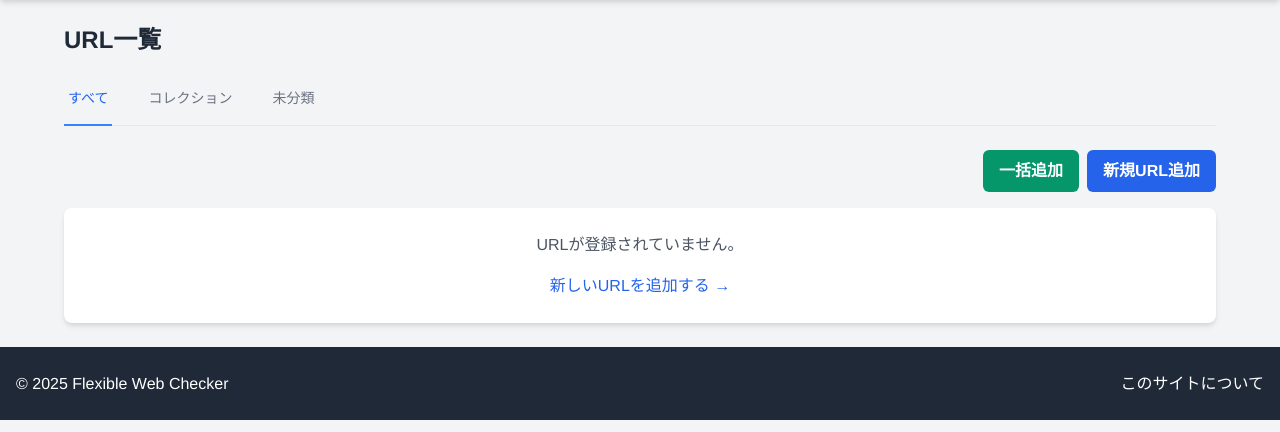
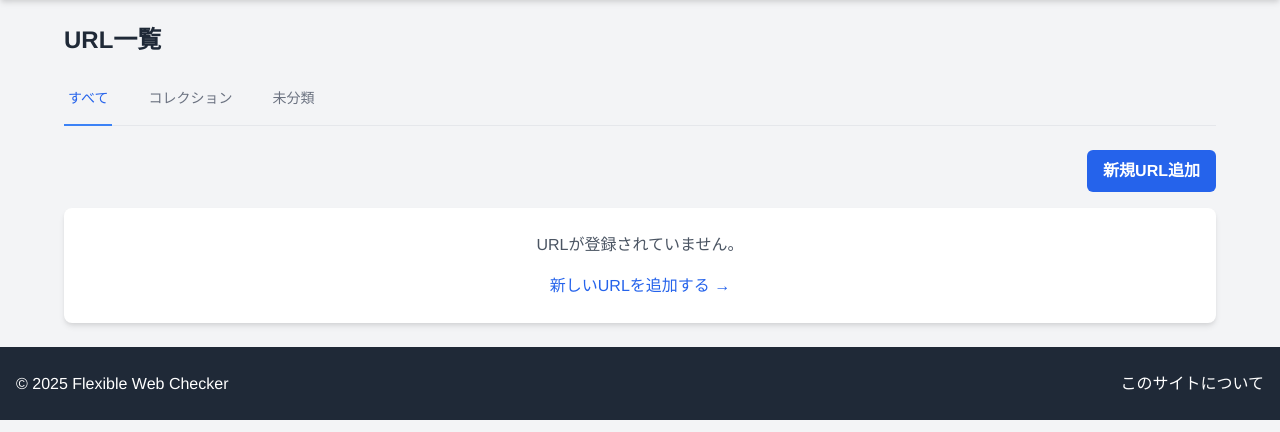
Before and after one commit to kakehashi-inc/flexible_web_checker, a Django app: page /urls/ in a window 1280 px wide. Shown: the part 52-484 px from the top of the page. Run offline with Django 4.2, Linux system fonts and the light colour scheme; the visitor is signed in with stand-in values (Sample User, id 1); data that the repository does not hold is empty; parts of the project's set-up code (start-up, migrations or seed data) failed here and were passed over.

Commit message:
修正: 存在しない一括追加URLへのリンクを削除
Co-Authored-By: y-endo@kakehashi-services.com <y-endo@kakehashi-services.com>

```diff
--- a/templates/url_manager/url_list.html
+++ b/templates/url_manager/url_list.html
@@ -30,9 +30,6 @@
         {# Show buttons only on 'all' or 'uncategorized' tabs #}
         {% if active_tab == 'all' or active_tab == 'uncategorized' %}
         <div class="flex space-x-2">
-             <a href="{% url 'url_manager:url_bulk_add' %}" class="bg-green-600 hover:bg-green-700 text-white font-bold py-2 px-4 rounded-md transition duration-300">
-                 {% trans '一括追加' %}
-             </a>
              <a href="{% url 'url_manager:url_add' %}" class="bg-blue-600 hover:bg-blue-700 text-white font-bold py-2 px-4 rounded-md transition duration-300">
                  {% trans '新規URL追加' %}
              </a>
```
